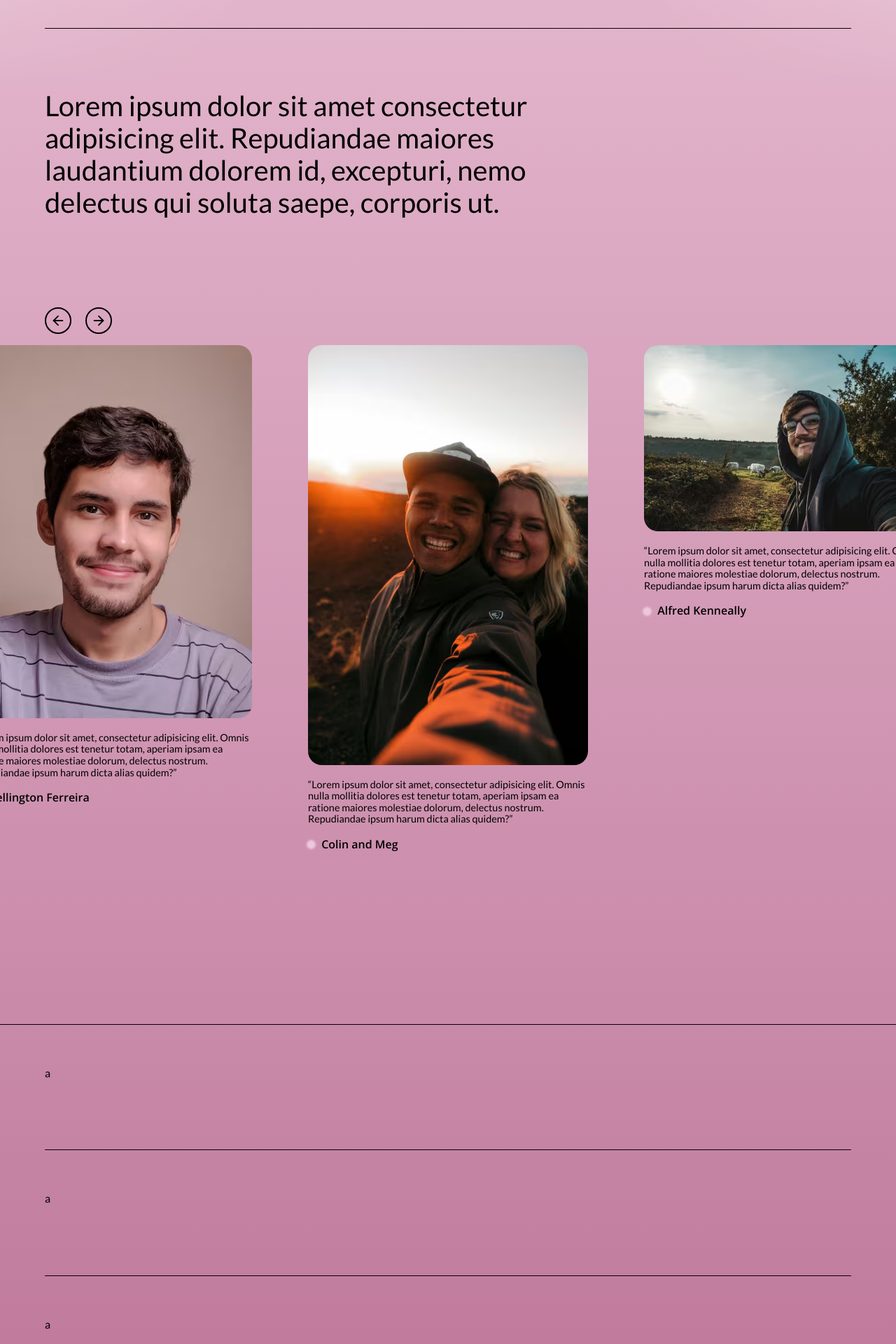
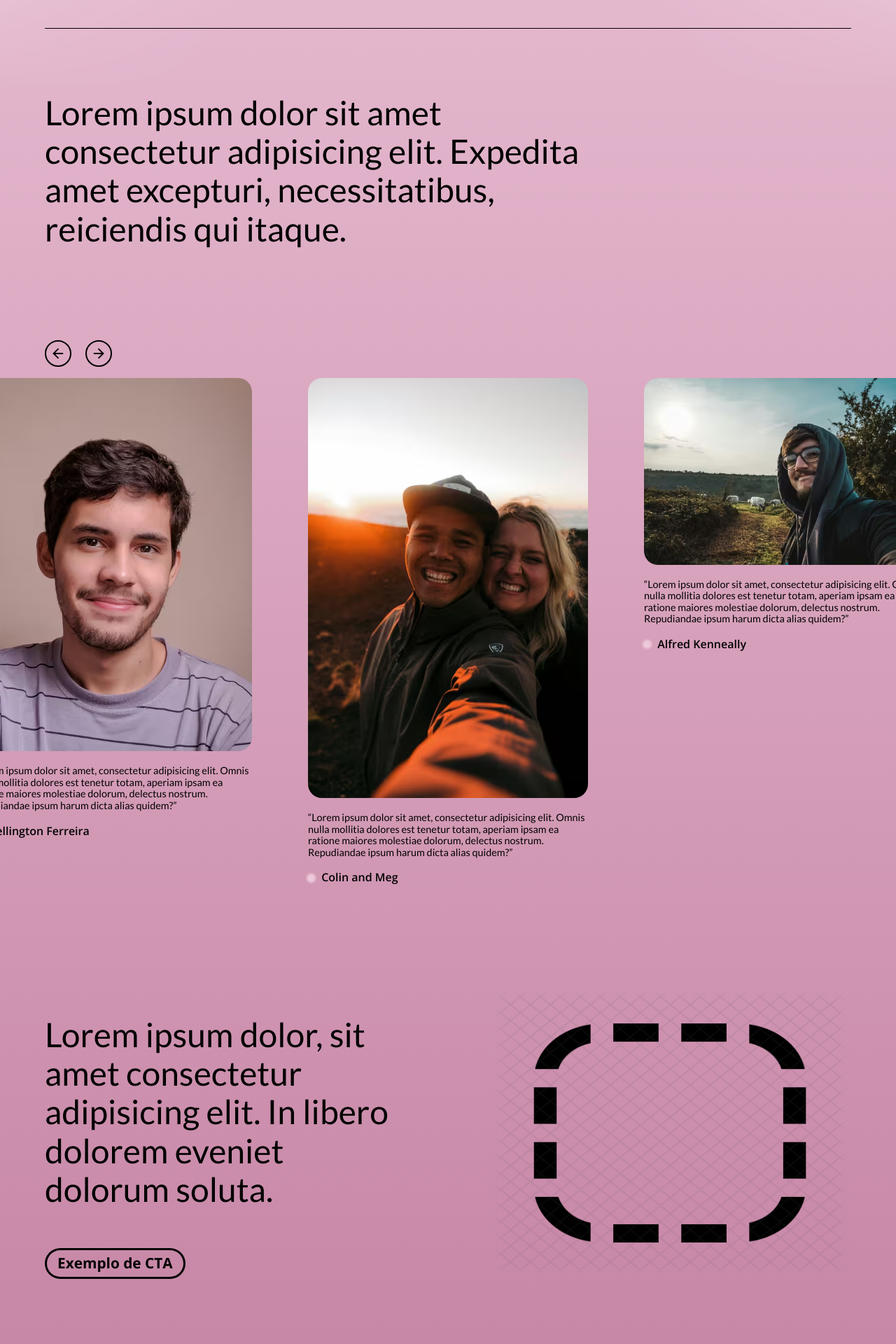
Before and after one commit to gnoatx/MariaAmelia, a React (Vite) app: page / in a window 1280 px wide. Shown: the part 1380-3300 px from the top of the page at 70% size. Built offline with nearby package versions, Linux system fonts and the light colour scheme.

Commit message:
Seção Depoimentos finalizada, componente Service iniciado

```diff
--- a/src/Benefits/Benefits.tsx
+++ b/src/Benefits/Benefits.tsx
@@ -2,16 +2,38 @@ import { BenefitsItem } from './BenefitsItem'
 import styles from './styles.module.css'
 
 export default function Benefits() {
+  const benefitsList = [
+    {
+      icon: "placeholder-icon",
+      title: "Lorem",
+      text: "Lorem ipsum dolor sit amet consectetur adipisicing elit."
+    },
+    {
+      icon: "placeholder-icon",
+      title: "Lorem",
+      text: "Lorem ipsum dolor sit amet consectetur adipisicing elit."
+    },
+    {
+      icon: "placeholder-icon",
+      title: "Lorem",
+      text: "Lorem ipsum dolor sit amet consectetur adipisicing elit."
+    },
+    {
+      icon: "placeholder-icon",
+      title: "Lorem",
+      text: "Lorem ipsum dolor sit amet consectetur adipisicing elit."
+    }
+  ]
+
   return (
     <section id="beneficios">
       <h2 className={`${styles.sectionTitle} bold-open`}>Lorem ipsum dolor sit amet</h2>
       <div className={styles.benefits}>
-        <BenefitsItem icon="placeholder-icon" title="Lorem" text="Lorem ipsum dolor sit amet consectetur adipisicing elit."  />
-        <BenefitsItem icon="placeholder-icon" title="Lorem" text="Lorem ipsum dolor sit amet consectetur adipisicing elit."  />
-        <BenefitsItem icon="placeholder-icon" title="Lorem" text="Lorem ipsum dolor sit amet consectetur adipisicing elit."  />
-        <BenefitsItem icon="placeholder-icon" title="Lorem" text="Lorem ipsum dolor sit amet consectetur adipisicing elit."  />
+        {benefitsList.map((item, i) => (
+          <BenefitsItem key={i} icon={item.icon} title={item.title} text={item.text} />
+        ))}
       </div>
-      <a href="#contact" className={`${styles.info} button`}>Quero saber mais</a>
+      <a href="#contato" className="buttonOutline">Quero saber mais</a>
     </section>
   )
 }
--- a/src/Benefits/styles.module.css
+++ b/src/Benefits/styles.module.css
@@ -7,11 +7,6 @@
     flex-direction: row;
     justify-content: space-between;
     padding: 80px 0;
-}
-
-.info {
-    display: inline-block;
-    box-shadow: inset 0 0 0 3px black;
 }
 
 .item {
--- a/src/Hero/Hero.tsx
+++ b/src/Hero/Hero.tsx
@@ -13,7 +13,7 @@ export default function TopBar({scrollTriggerRef}: Props) {
         <h1 className="light-lato">
           Lorem ipsum dolor, sit amet consectetur adipisicing elit.
         </h1>
-        <a href="#contato" className={`${styles.contact} button`}>Mude sua vida</a>
+        <a href="#contato" className="buttonColor">Mude sua vida</a>
       </div>
     </header>
   )
--- a/src/Hero/styles.module.css
+++ b/src/Hero/styles.module.css
@@ -41,7 +41,3 @@
     width: 100%;
     pointer-events: none;
 }
-
-.contact {
-    background-color: var(--highlight-pink);
-}
--- /dev/null
+++ b/src/Service/index.ts
@@ -0,0 +1 @@
+export { default } from './Service'
--- a/src/Testimonials/Testimonials.tsx
+++ b/src/Testimonials/Testimonials.tsx
@@ -14,8 +14,18 @@ interface Props {
 }
 
 export default function Testimonials({ list }: Props) {
+  // Textos e ilustração
+  const sectionTitle: string = "Lorem ipsum dolor sit amet consectetur adipisicing elit. Expedita amet excepturi, necessitatibus, reiciendis qui itaque."
+  const callout: string = "Lorem ipsum dolor, sit amet consectetur adipisicing elit. In libero dolorem eveniet dolorum soluta."
+  const calloutButton: string = "Exemplo de CTA"
+  const illustration = {
+    url: new URL(`../assets/placeholder-icon.png`, import.meta.url).href,
+    altText: "Placeholder"
+  }
+
+  const isPlaceholder = illustration.url === new URL(`../assets/placeholder-icon.png`, import.meta.url).href
+
   const buffer = 5
-
   const [currentIndex, setCurrentIndex] = useState(buffer)
   const [isTransitioning, setIsTransitioning] = useState(false)
 
@@ -51,11 +61,10 @@ export default function Testimonials({ list }: Props) {
     }
   }
 
-
   return (
     <section id="depoimentos">
-      <h1 className={`${styles.sectionTitle} light-lato`}>Lorem ipsum dolor sit amet consectetur adipisicing elit. Repudiandae maiores laudantium dolorem id, excepturi, nemo delectus qui soluta saepe, corporis ut.</h1>
-      <div className={styles.testimonialsWrapper}>
+      <h1 className={`${styles.sectionTitle} light-lato`}>{sectionTitle}</h1>
+      <div className={styles.testimonialsContainer}>
         <nav className={styles.testimonialsNav}>
           <button className={styles.buttonNav} onClick={handlePrev}>
             <ArrowLeft />
@@ -64,11 +73,8 @@ export default function Testimonials({ list }: Props) {
             <ArrowRight />
           </button>
         </nav>
-        <div
-          className={`
-            ${styles.testimonials}
-            ${isTransitioning ? styles.isTransitioning : ''}
-          `}
+        <div className={`${styles.testimonials}
+          ${isTransitioning ? styles.isTransitioning : ''}`}
           onTransitionEnd={handleTransitionEnd}
           style={{transform: `translateX(calc(
             -${currentIndex * totalItemWidth}px
@@ -81,6 +87,19 @@ export default function Testimonials({ list }: Props) {
           ))}
         </div>
       </div>
+      <footer className={styles.calloutContainer}>
+        <div className={styles.calloutTextContainer}>
+          <h2 className={`${styles.callout} light-lato`}>{callout}</h2>
+          <a href="#contato" className="buttonOutline">{calloutButton}</a>
+        </div>
+        <div className={styles.illustrationWrapper}>
+          <img className={`${styles.illustration}
+            ${isPlaceholder ? styles.illustrationPlaceholder : ''}`}
+            src={illustration.url}
+            alt={illustration.altText}
+          />
+        </div>
+      </footer>
     </section>
   )
 }
--- a/src/Testimonials/styles.module.css
+++ b/src/Testimonials/styles.module.css
@@ -1,16 +1,19 @@
 .sectionTitle {
-    font-size: 2.5rem;
+    font-size: 3rem;
     max-width: 70%;
-    padding: 0 5%;
+    grid-column: 2;
 }
 
-.testimonialsWrapper {
+.testimonialsContainer {
+    grid-column: 1/4;
+    display: grid;
+    grid-template-columns: 1fr 90% 1fr;
     padding: 100px 0;
     overflow-x: hidden;
 }
 
 .testimonialsNav {
-    padding: 0 5%;
+    grid-column: 2;
     display: flex;
     gap: 20px;
 }
@@ -28,6 +31,7 @@
 }
 
 .testimonials {
+    grid-column: 1/4;
     display: flex;
     flex-direction: row;
     align-items: flex-start;
@@ -73,3 +77,41 @@
     transform: translateY(-1px);
     font-weight: 600;
 }
+
+.calloutContainer {
+    grid-column: 2;
+    padding-bottom: 100px;
+    border-bottom: 1px solid black;
+    display: flex;
+    align-items: stretch;
+    justify-content: space-between;
+    gap: 10%;
+    font-size: 3rem;
+}
+
+.calloutTextContainer {
+    flex: 1;
+}
+
+.callout {
+    font-size: inherit;
+}
+
+.illustrationWrapper {
+    flex: 1;
+    display: flex;
+    justify-content: flex-end;
+    height: 0;
+    min-height: 100%;
+}
+
+.illustration {
+    width: auto;
+    height: 100%;
+    object-fit: contain;
+}
+
+.illustrationPlaceholder {
+    width: 100%;
+    object-fit: fill;
+}
--- a/src/TopBar/TopBar.tsx
+++ b/src/TopBar/TopBar.tsx
@@ -18,7 +18,7 @@ export default function TopBar({ isScrolled }: Props) {
           <a href="#depoimentos">Depoimentos</a>
           <a href="#servicos">Serviços</a>
         </nav>
-        <a href="#contato" className={`${styles.contact} button`}>Contato</a>
+        <a href="#contato" className="buttonColor">Contato</a>
       </header>
     </>
   )
--- a/src/TopBar/styles.module.css
+++ b/src/TopBar/styles.module.css
@@ -78,8 +78,3 @@
     gap: 20px;
     font-size: 1.2rem;
 }
-
-.contact {
-    color: black;
-    background-color: var(--highlight-pink);
-}
--- a/src/styles.css
+++ b/src/styles.css
@@ -28,7 +28,7 @@ body {
     font-variation-settings: "wdth" 100;
 }
 
-.button {
+.buttonColor {
     padding: 10px 18px;
     border-radius: 22px;
     font-size: 1.3rem;
@@ -37,6 +37,21 @@ body {
     font-weight: 700;
     font-style: normal;
     font-variation-settings: "wdth" 100;
+    color: black;
+    background-color: var(--highlight-pink);
+}
+
+.buttonOutline {
+    display: inline-block;
+    padding: 10px 18px;
+    border-radius: 22px;
+    font-size: 1.3rem;
+    font-family: "Open Sans", sans-serif;
+    font-optical-sizing: auto;
+    font-weight: 700;
+    font-style: normal;
+    font-variation-settings: "wdth" 100;
+    box-shadow: inset 0 0 0 3px black;
 }
 
 a {
@@ -78,4 +93,8 @@ section {
 
 #depoimentos {
     grid-column: 1 / 4;
+    border-bottom: none;
+    padding-bottom: 0;
+    display: grid;
+    grid-template-columns: 1fr 90% 1fr;
 }
```
Also changed, not shown: src/Service/Service.tsx (added, +20 -0 lines), src/Service/styles.module.css (added).
